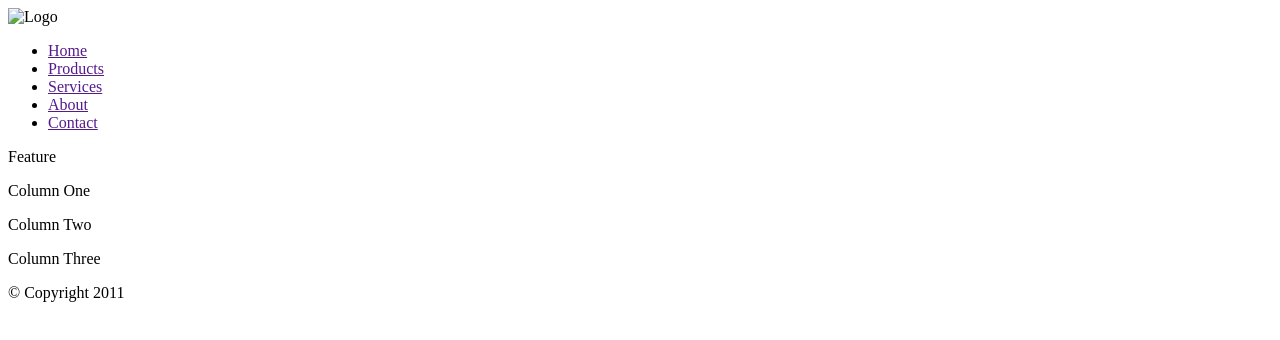
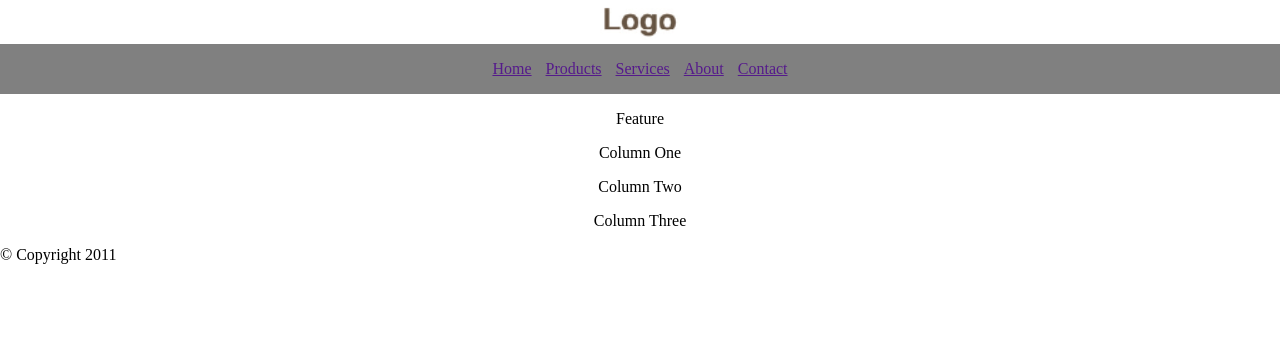
Before and after one commit to cbz23/FSWD-CSS_DAY02, a plain HTML site: page advanced.html in a window 1280 px wide. Drawn offline with Linux system fonts and the light colour scheme.

Commit message:
Advanced Ex. first part

```diff
--- a/advanced.css
+++ b/advanced.css
@@ -0,0 +1,48 @@
+header {
+	width: 100%;
+	text-align: center;
+}
+
+body {
+	margin: 0px;
+}
+
+nav {
+	width: 100%;
+	height: 50px;
+	background-color: gray;
+	/*text-align: center;*/
+}
+
+ul,li,nav {
+	margin: 0;
+	padding: 0;
+}
+
+ul {
+	/*vertical-align: middle;*/
+	padding-top: 16px;
+	text-align: center;
+}
+
+ul li {
+	display: inline;
+	list-style: none;
+	padding-left: 5px;
+	padding-right: 5px;
+
+}
+
+#content{
+	width: 100%;
+	text-align: center;
+	vertical-align: middle;
+}
+
+/*
+#logo {
+	display: block;
+    margin-left: auto;
+    margin-right: auto;
+   text-align: center;
+} */
--- a/advanced.html
+++ b/advanced.html
@@ -7,7 +7,7 @@
 </head>
 <body>
 	<header id="header" class="">
-		<img src="" alt="Logo">
+		<img src="logo.png" alt="Logo" id="logo">
 	</header><!-- /header -->
 	<nav>
 		<ul>
@@ -18,7 +18,7 @@
 			<li><a href="" title="">Contact</a></li>
 		</ul>
 	</nav>
-	<section id="main">
+	<section id="content">
 		<div id="feature">
 			<p>Feature</p>
 		</div>
```
Also changed, not shown: logo.png (added), 1 other file.
